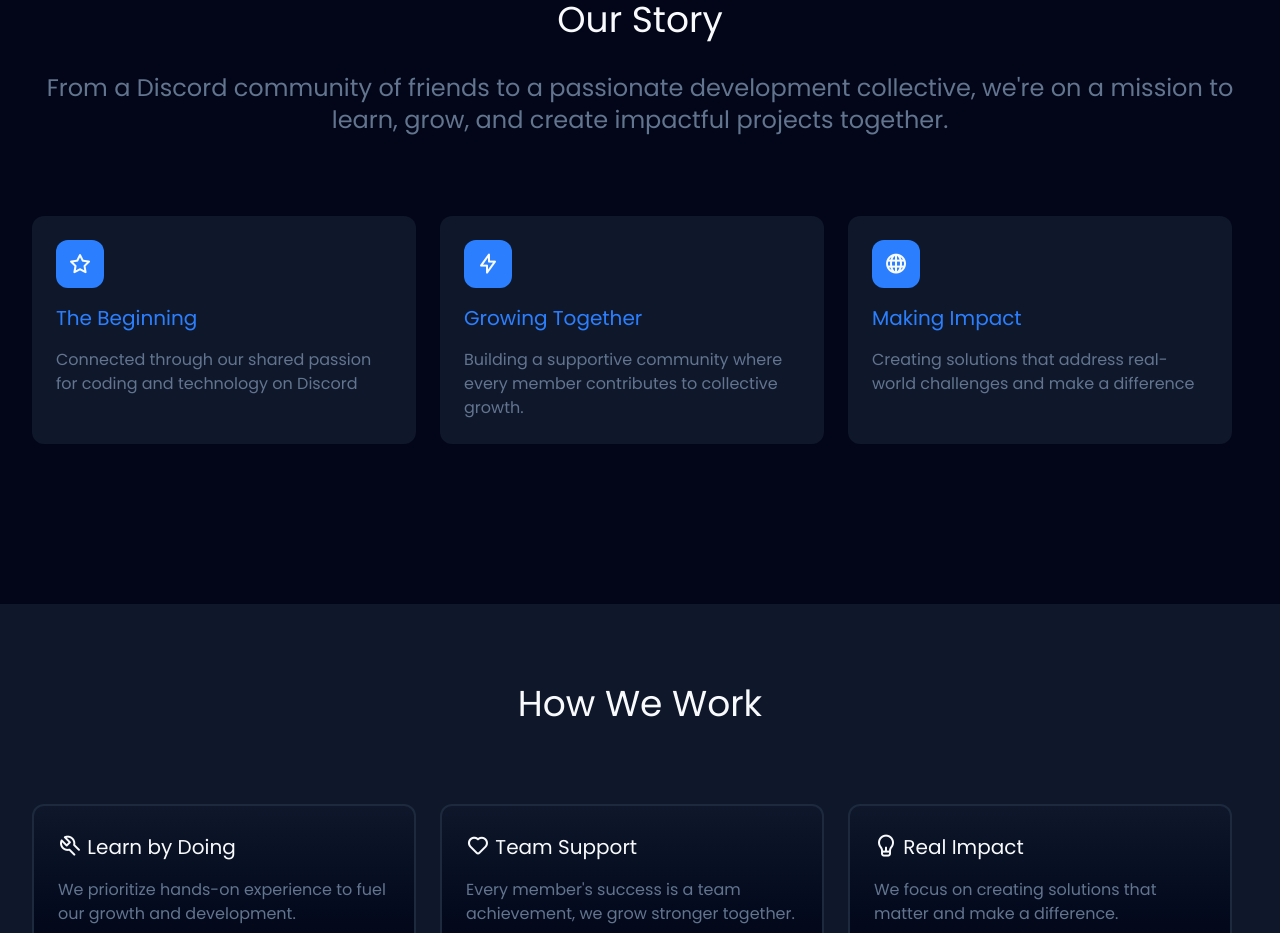
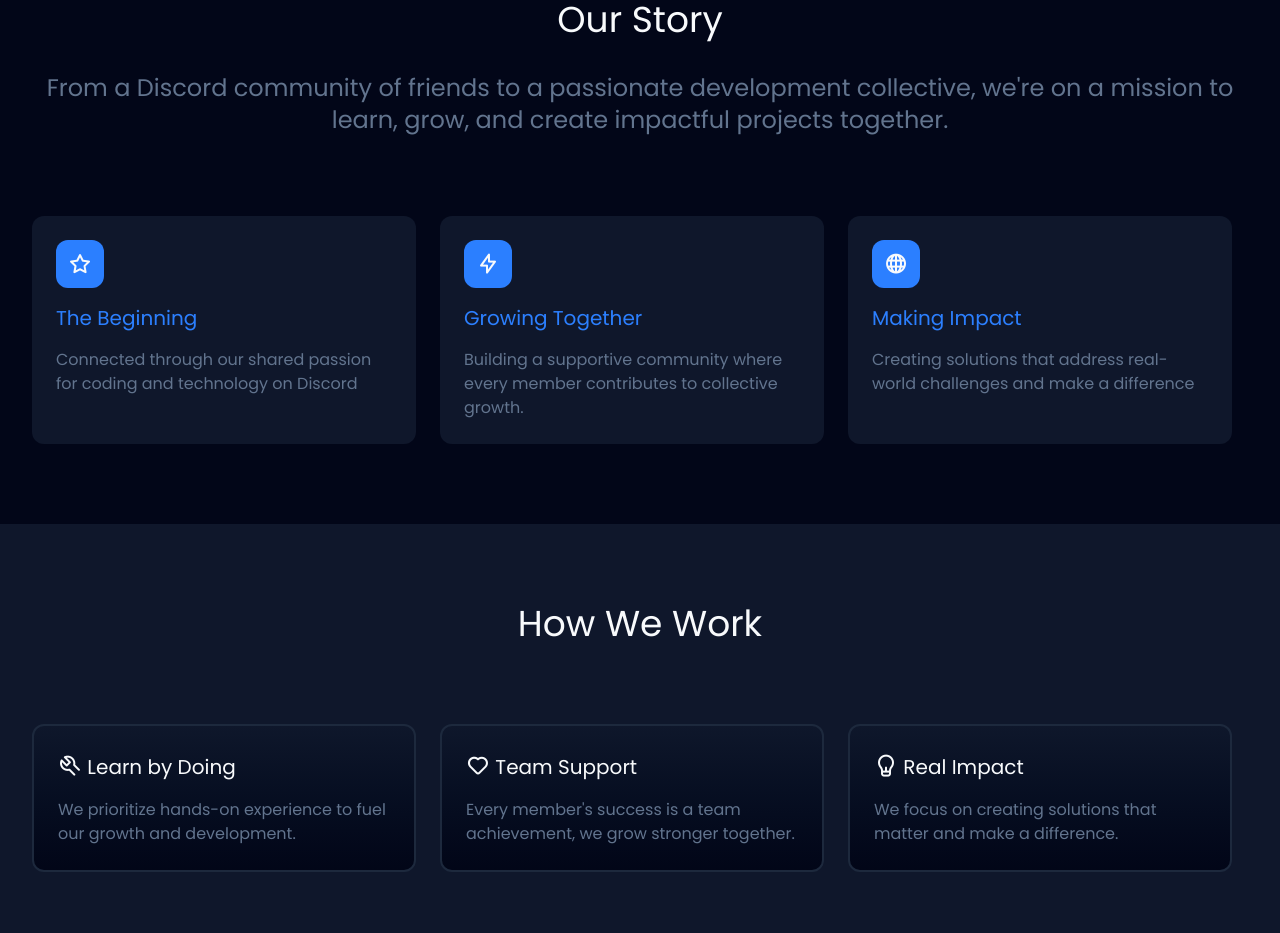
Before and after one commit to hennasoftware/hennasoftware.org, a React (Vite) app: page / in a window 1280 px wide. Shown: the part 880-1813 px from the top of the page. Built offline with nearby package versions, Linux system fonts and the light colour scheme.

Commit message:
style: update Our Story section Tailwind CSS

```diff
--- a/src/components/OurStory.jsx
+++ b/src/components/OurStory.jsx
@@ -13,7 +13,7 @@ function OurStory() {
               grow, and create impactful projects together.</p>
           </div>
 
-          <div className={'py-20 flex flex-col gap-6 md:flex-row'}>
+          <div className={'pt-20 flex flex-col gap-6 md:flex-row'}>
             <StoryCard icon={'uil uil-favorite'} title={'The Beginning'}
                        description={'Connected through our shared passion for coding and technology on Discord'} />
 
```
